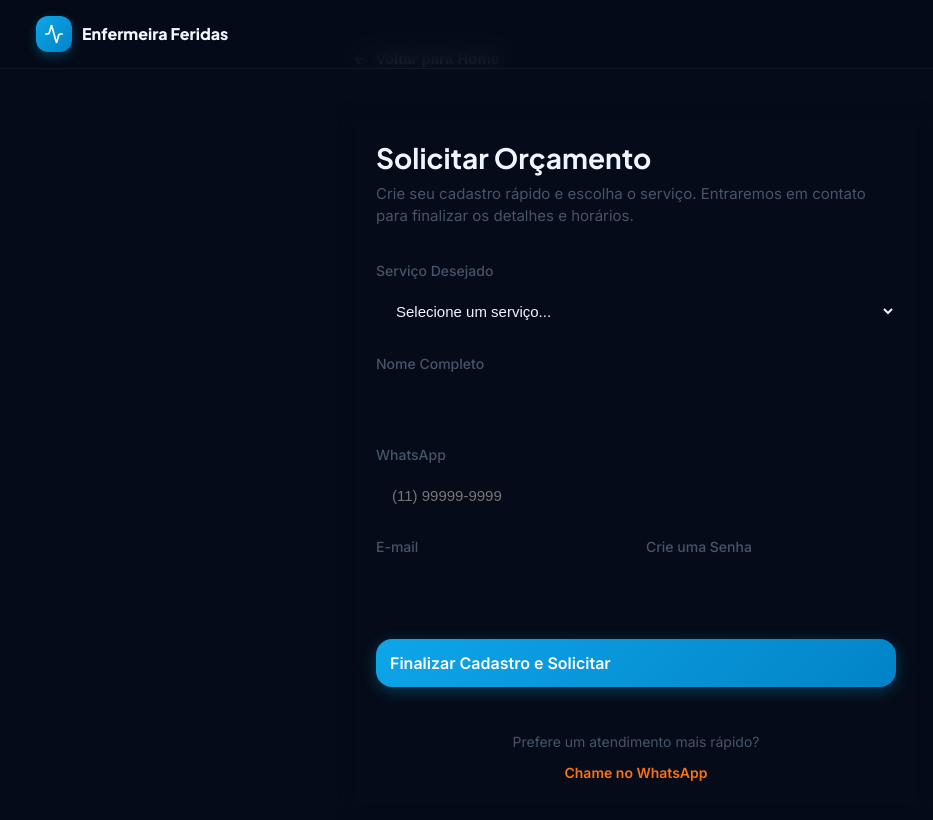
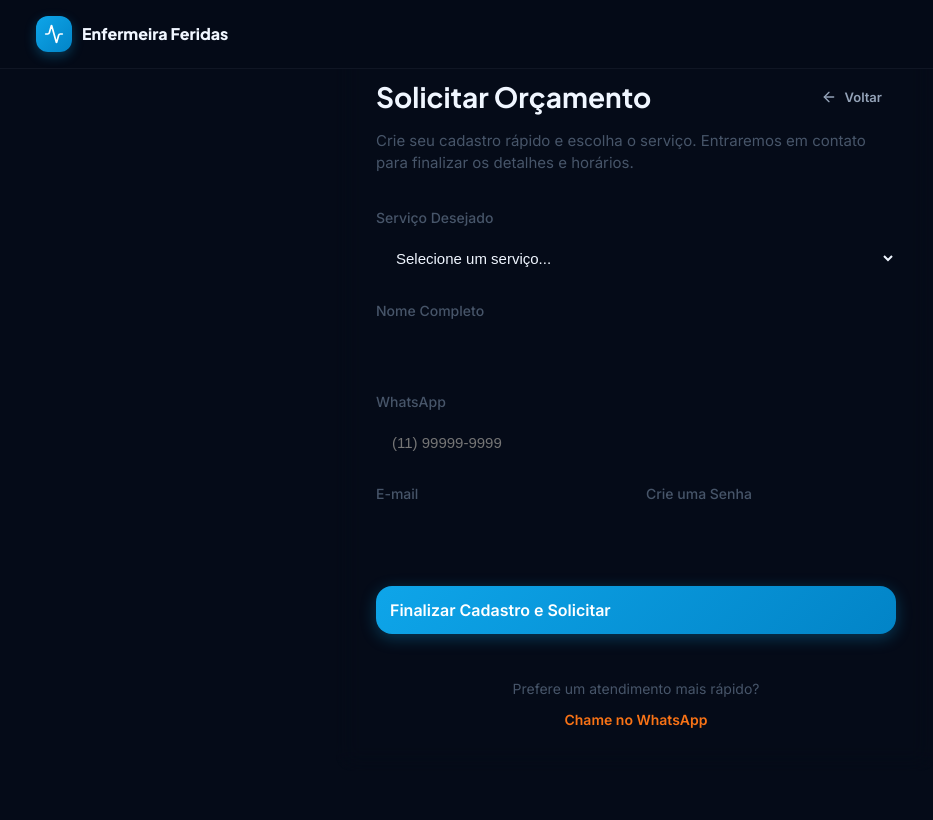
Before and after one commit to LeonardoGMendoza/enfermeiraferidas, a React (Vite) app: page /orcamento in a window 1280 px wide. Shown: the top 820 px of the page, without its empty margins (4-937 px from the left). Built offline with nearby package versions, Linux system fonts and the light colour scheme; no server answers.

Commit message:
fix: move back button into card and hide select if service is pre-selected

```diff
--- a/src/pages/Orcamento.jsx
+++ b/src/pages/Orcamento.jsx
@@ -8,6 +8,7 @@ export default function Orcamento() {
   const location = useLocation();
   const [selectedService, setSelectedService] = useState('');
   const [formData, setFormData] = useState({ nome: '', phone: '', email: '', password: '' });
+  const [isPreSelected, setIsPreSelected] = useState(false);
 
   useEffect(() => {
     // Pegar o serviço da URL se vier do botão da Landing Page
@@ -15,6 +16,7 @@ export default function Orcamento() {
     const servicoParam = params.get('servico');
     if (servicoParam) {
       setSelectedService(servicoParam);
+      setIsPreSelected(true);
     }
   }, [location]);
 
@@ -49,17 +51,19 @@ export default function Orcamento() {
       </header>
 
       <div className="orcamento-container">
-        <button className="btn-back" onClick={() => navigate('/')}>
-          <ArrowLeft size={16} /> Voltar para Home
+        <div className="orcamento-card glass">
+          <div style={{ display: 'flex', justifyContent: 'space-between', alignItems: 'center', marginBottom: '16px' }}>
+            <h1 className="orcamento-title" style={{ marginBottom: 0 }}>Solicitar Orçamento</h1>
+            <button className="btn btn-ghost btn-sm" onClick={() => navigate('/')} style={{ border: '1px solid var(--border-color)' }}>
+              <ArrowLeft size={16} /> Voltar
             </button>
-
-        <div className="orcamento-card glass">
-          <h1 className="orcamento-title">Solicitar Orçamento</h1>
+          </div>
           <p className="orcamento-subtitle">
             Crie seu cadastro rápido e escolha o serviço. Entraremos em contato para finalizar os detalhes e horários.
           </p>
 
           <form onSubmit={handleSubmit} className="orcamento-form">
+            {!isPreSelected ? (
               <div className="form-group">
                 <label>Serviço Desejado</label>
                 <select
@@ -77,6 +81,21 @@ export default function Orcamento() {
                   <option value="Outros">Outros</option>
                 </select>
               </div>
+            ) : (
+              <div className="form-group">
+                <label>Serviço Selecionado</label>
+                <div style={{
+                  padding: '12px 16px',
+                  background: 'rgba(14, 165, 233, 0.1)',
+                  border: '1px solid var(--accent-primary)',
+                  borderRadius: '8px',
+                  color: 'var(--accent-primary)',
+                  fontWeight: '600'
+                }}>
+                  {selectedService}
+                </div>
+              </div>
+            )}
 
             <div className="form-group">
               <label>Nome Completo</label>
```
Lines whose indentation alone changed are shown as unchanged.
